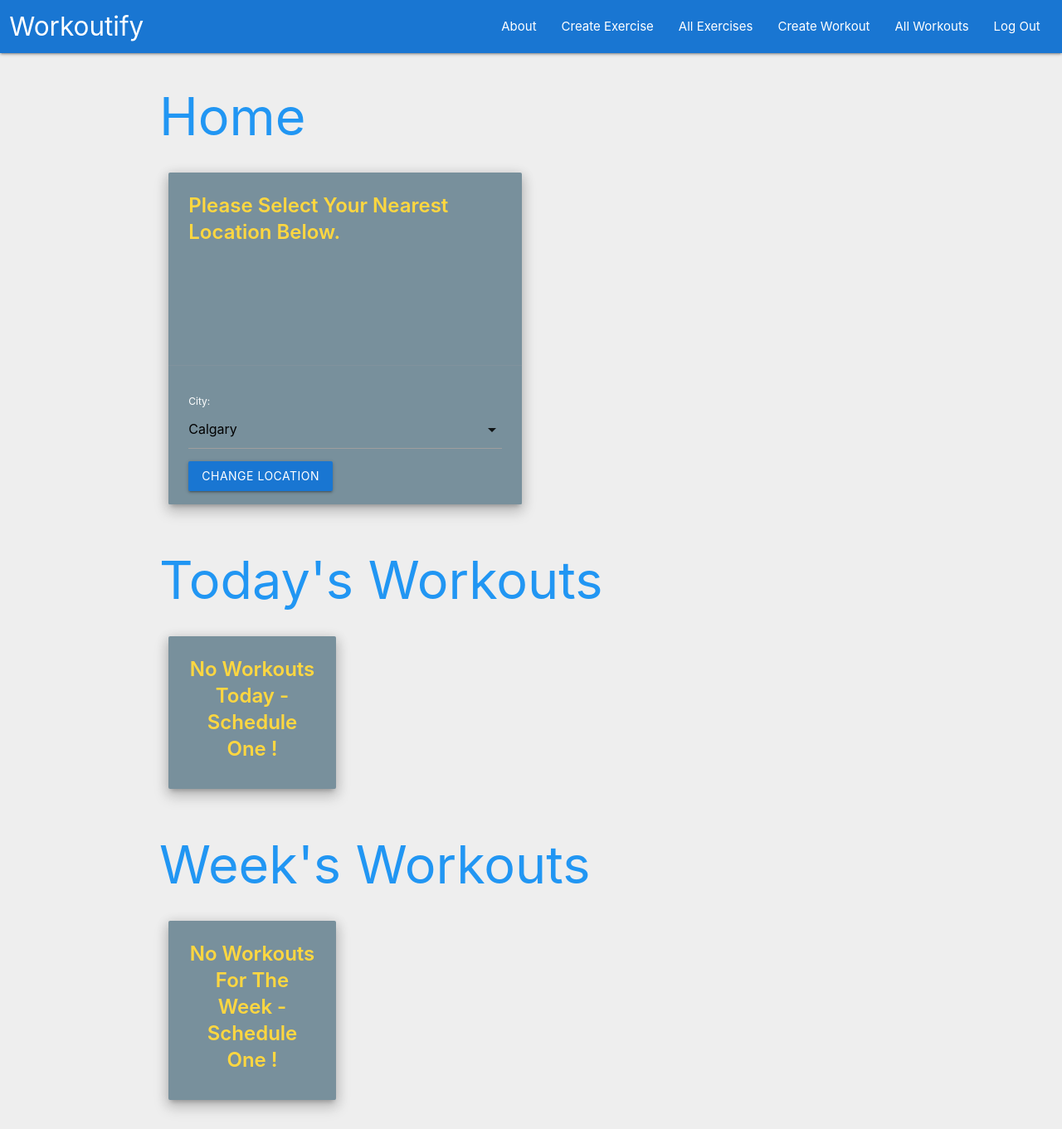
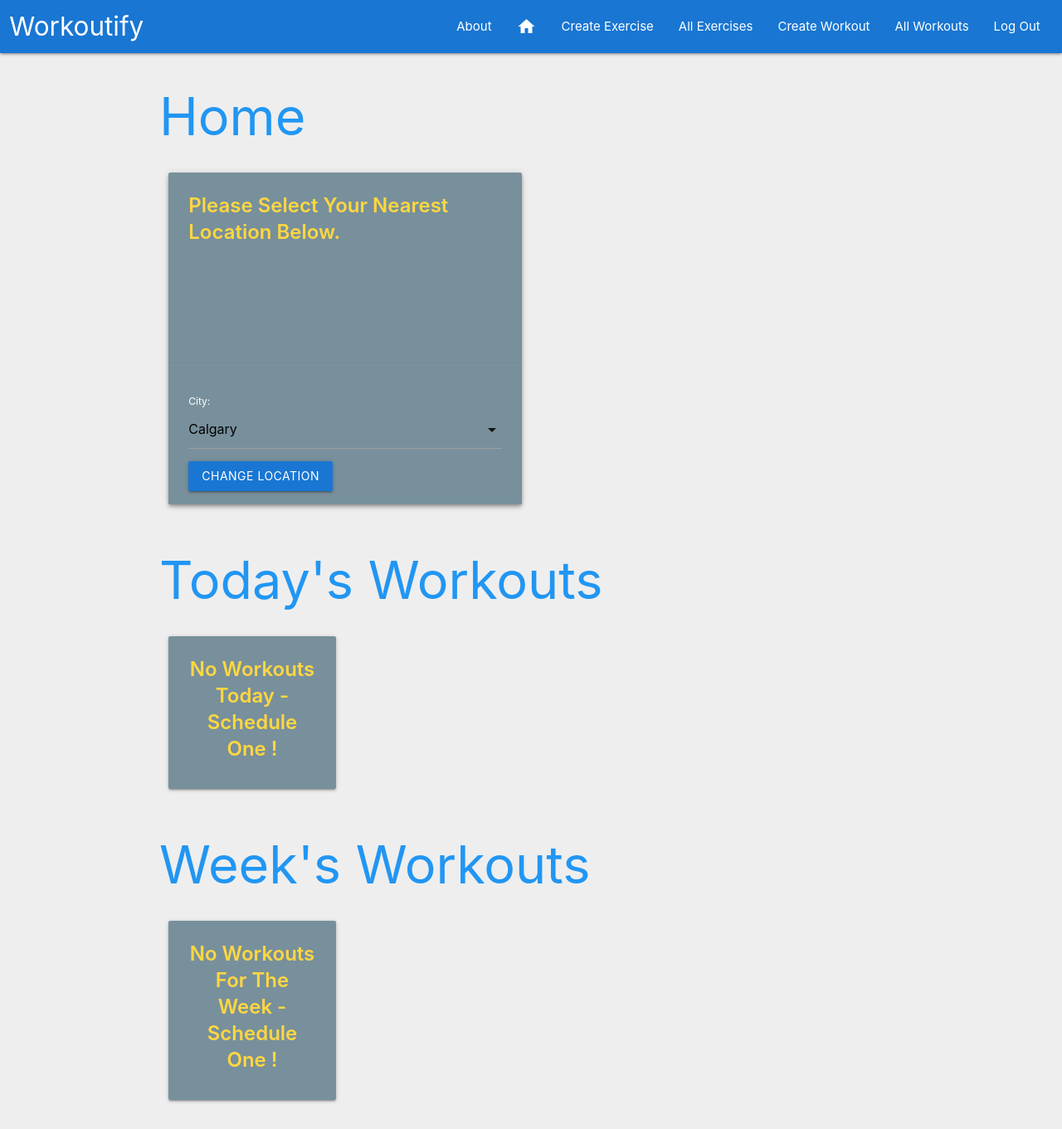
Before and after one commit to CharlesAta/Workoutify, a Django app: page / in a window 1280 px wide. Shown: the whole page at 83% size. Run offline with Django 3.2, Linux system fonts and the light colour scheme; the visitor is signed in with stand-in values (Sample User, id 1); data that the repository does not hold is empty.

Commit message:
Update styling

```diff
--- a/main_app/templates/base.html
+++ b/main_app/templates/base.html
@@ -47,6 +47,7 @@
                 <ul class="right hide-on-med-and-down">
                   <li><a href="{% url 'about' %}">About</a></li>
                   {% if user.is_authenticated %}
+                  <li><a href="{% url 'home' %}"><i class="material-icons">home</i></a></li>
                   <li><a href="{% url 'exercises_create' %}">Create Exercise</a></li>
                   <li><a href="{% url 'exercises_index' %}">All Exercises</a></li>
                   <li><a href="{% url 'workouts_create' %}">Create Workout</a></li>
@@ -65,6 +66,7 @@
           <ul class="sidenav" id="mobile-demo">
             <li><a href="{% url 'about' %}">About</a></li>
               {% if user.is_authenticated %}
+              <li><a href="{% url 'home' %}">Home</a></li>
               <li><a href="{% url 'exercises_create' %}">Create Exercise</a></li>
               <li><a href="{% url 'exercises_index' %}">All Exercises</a></li>
               <li><a href="{% url 'workouts_create' %}">Create Workout</a></li>
--- a/main_app/templates/home.html
+++ b/main_app/templates/home.html
@@ -5,7 +5,7 @@
 <div>
     <div class="row">
         <div class="col s12 m6">
-          <div class="card z-depth-3 blue-grey lighten-1 medium">
+          <div class="card z-depth-2 blue-grey lighten-1 medium">
             <div class="card-content white-text">
               {% if weather %}
               <span class="card-title amber-text text-accent-2 flow-text">{{weather.get_city_display}}'s Weather</span>
@@ -40,7 +40,7 @@
   {% if todays_workouts %} {% for workout in todays_workouts %}
   <div class="col s12 m6 l3">
     <a href="{% url 'workouts_detail' workout.workout.id %}">
-      <div class="card hoverable z-depth-3 blue-grey lighten-1">
+      <div class="card hoverable z-depth-1 blue-grey lighten-1">
         <div class="card-content white-text">
           <span class="card-title amber-text text-accent-2 flow-text center">
             {{ workout.workout.name }}</span
@@ -53,7 +53,7 @@
     {% endfor %} {% else %}
     <div class="col s12 m6 l3">
     <a href="{% url 'workouts_index' %}">
-      <div class="card hoverable z-depth-3 blue-grey lighten-1">
+      <div class="card hoverable z-depth-1 blue-grey lighten-1">
         <div class="card-content white-text">
           <span class="card-title amber-text text-accent-2 flow-text center">
             No Workouts Today - Schedule One !</span
@@ -71,7 +71,7 @@
   {% if weeks_workouts %} {% for workout in weeks_workouts %}
   <div class="col s12 m6 l3">
     <a href="{% url 'workouts_detail' workout.workout.id %}">
-      <div class="card hoverable z-depth-3 blue-grey lighten-1">
+      <div class="card hoverable z-depth-1 blue-grey lighten-1">
         <div class="card-content white-text">
           <span class="card-title amber-text text-accent-2 flow-text center">
             {{ workout.workout.name }}</span
@@ -84,7 +84,7 @@
     {% endfor %} {% else %}
     <div class="col s12 m6 l3">
     <a href="{% url 'workouts_index' %}">
-      <div class="card hoverable z-depth-3 blue-grey lighten-1">
+      <div class="card hoverable z-depth-1 blue-grey lighten-1">
         <div class="card-content white-text">
           <span class="card-title amber-text text-accent-2 flow-text center">
             No Workouts For The Week - Schedule One !</span
--- a/main_app/templates/main_app/exercise_list.html
+++ b/main_app/templates/main_app/exercise_list.html
@@ -1,11 +1,10 @@
 {% extends 'base.html' %} {% block content %}
 
 <h1 class="blue-text darken-2">All Exercises</h1>
-{% if exercise_list %}
-{% for exercise in exercise_list %}
+{% if exercise_list %} {% for exercise in exercise_list %}
 
 <a href="{% url 'exercises_detail' exercise.id %}">
-  <div class="card blue-grey lighten-1">
+  <div class="card z-depth-1 hoverable blue-grey lighten-1">
     <div class="card-content white-text">
       <span class="card-title amber-text text-accent-2"
         >{{ exercise.name }}</span
--- a/main_app/templates/main_app/workout_list.html
+++ b/main_app/templates/main_app/workout_list.html
@@ -4,7 +4,7 @@
 
 {% if workout_list %} {% for workout in workout_list %}
 <a href="{% url 'workouts_detail' workout.id %}">
-  <div class="card blue-grey lighten-1">
+  <div class="card z-depth-1 hoverable blue-grey lighten-1">
     <div class="card-content white-text">
       <span class="card-title amber-text text-accent-2"
         >{{ workout.name }}</span
```
Also changed, not shown: main_app/templates/about.html (+7 -0 lines).
